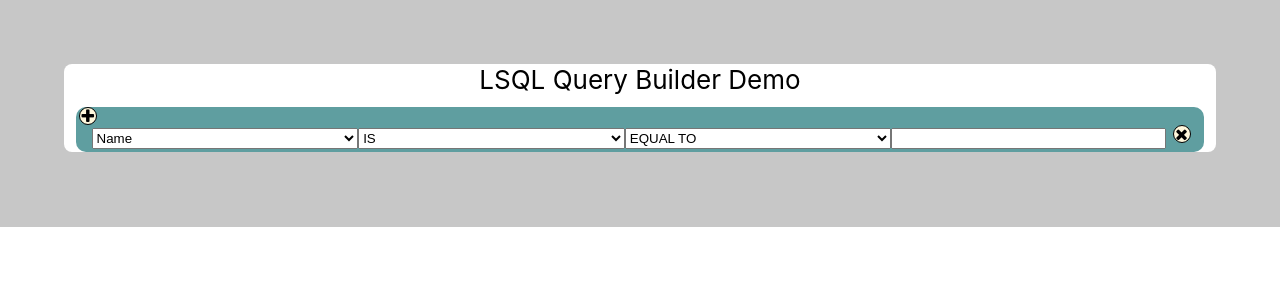
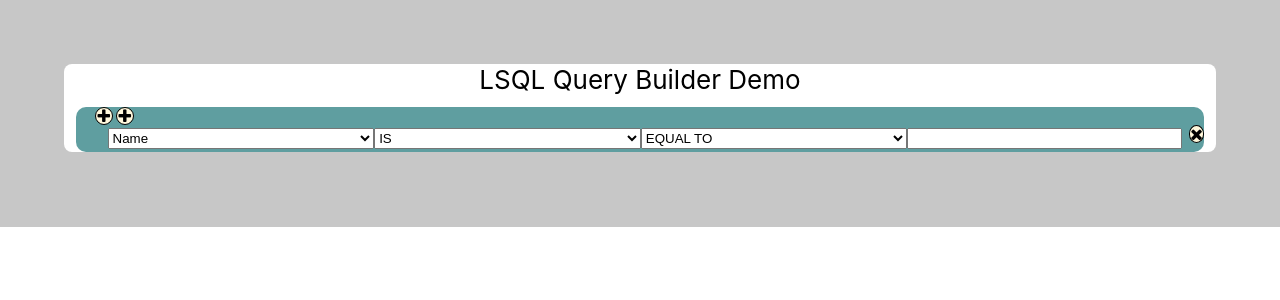
Before and after one commit to LLKennedy/lsql, a React (Create React App) app in the folder @lsql/ui/: page / in a window 1280 px wide. Shown: the top 300 px of the page. Built offline with nearby package versions, Linux system fonts and the light colour scheme.

Commit message:
Group add and delete working

```diff
--- a/@lsql/ui/src/query/GroupBuilder.css
+++ b/@lsql/ui/src/query/GroupBuilder.css
@@ -10,7 +10,8 @@
 
 .lsql-group-container {
     display: inline-flex;
-    flex-direction: column
+    flex-direction: column;
+    margin-left: 1em;
 }
 
 /* Clickable and toggleable elements */
--- a/@lsql/ui/src/query/GroupBuilder.tsx
+++ b/@lsql/ui/src/query/GroupBuilder.tsx
@@ -2,14 +2,14 @@ import React from "react";
 import { ClassDefs } from "./classdefs";
 import { FieldBuilder } from "./FieldBuilder";
 import "./GroupBuilder.css";
-import { fieldWhereType, Group, GroupOperator, groupWhereType, NewField, PropertyType, WhereElement } from "./where";
+import { fieldWhereType, Group, GroupOperator, groupWhereType, NewField, NewGroup, PropertyType, WhereElement } from "./where";
 
 export interface GroupProps {
 	elementIndex: number[];
 	data: Group;
 	isRootGroup: boolean;
 	propertyList: ReadonlyMap<string, PropertyType>;
-	update(data: Group): void;
+	update(data: Group | undefined): void;
 }
 
 export class GroupBuilder extends React.Component<GroupProps> {
@@ -30,8 +30,17 @@ export class GroupBuilder extends React.Component<GroupProps> {
 						/>
 					] : null
 				}
-				<GroupAddButton add={this.addElement.bind(this)} propertyList={this.props.propertyList} />
-				{this.props.isRootGroup ? null : <div className={`${ClassDefs.circle} ${ClassDefs.clickable} fa fa-times`}></div>} {/*TODO: delete*/}
+				<GroupAddButton
+					add={this.addElement.bind(this)}
+					propertyList={this.props.propertyList}
+					addElement="field"
+				/>
+				<GroupAddButton
+					add={this.addElement.bind(this)}
+					propertyList={this.props.propertyList}
+					addElement="group"
+				/>
+				{this.props.isRootGroup ? null : <div className={`${ClassDefs.circle} ${ClassDefs.clickable} fa fa-times`} onMouseDown={e => this.props.update(undefined)}></div>} {/*TODO: delete*/}
 			</div>
 			{this.props.data.elements?.map((element, i) => {
 				let subElementIndex = [...this.props.elementIndex, i];
@@ -45,7 +54,17 @@ export class GroupBuilder extends React.Component<GroupProps> {
 							data={element}
 							update={data => {
 								let newProps = Object.assign({}, this.props.data);
-								newProps.elements[i] = data;
+								let newElements: WhereElement[] = [];
+								for (let j = 0; j < newProps.elements.length; j++) {
+									if (j !== i) {
+										newElements.push(newProps.elements[j]);
+										continue;
+									}
+									if (data !== undefined) {
+										newElements.push(data);
+									}
+								}
+								newProps.elements = newElements;
 								this.props.update(newProps);
 							}}
 							isRootGroup={false}
@@ -147,6 +166,7 @@ function makeGroupOperatorDiv(operator: GroupOperator, current: GroupOperator, s
 
 interface AddButtonProps {
 	propertyList: ReadonlyMap<string, PropertyType>;
+	addElement: "field" | "group";
 	add(newComponent: WhereElement): void;
 }
 
@@ -158,9 +178,19 @@ class GroupAddButton extends React.Component<AddButtonProps> {
 		};
 	}
 	render() {
-		return <div
-			className={`${ClassDefs.circle} ${ClassDefs.clickable} fa fa-plus`}
-			onMouseDown={e => this.props.add(NewField(this.props.propertyList))}
-		/>;
+		switch (this.props.addElement) {
+			case "field":
+				return <div
+					className={`${ClassDefs.circle} ${ClassDefs.clickable} fa fa-plus`}
+					onMouseDown={e => this.props.add(NewField(this.props.propertyList))}
+				/>;
+			case "group":
+			default:
+				return <div
+					className={`${ClassDefs.circle} ${ClassDefs.clickable} fa fa-plus`}
+					onMouseDown={e => this.props.add(NewGroup(this.props.propertyList))}
+				/>;
+		}
+
 	}
 }
--- a/@lsql/ui/src/query/QueryBuilder.tsx
+++ b/@lsql/ui/src/query/QueryBuilder.tsx
@@ -45,7 +45,7 @@ export class QueryBuilder extends React.Component<QueryBuilderProps, QueryBuilde
 			/>
 		</div>
 	}
-	update(data: Group) {
+	update(data: Group | undefined) {
 		this.props.update({
 			where: data
 		})
```
